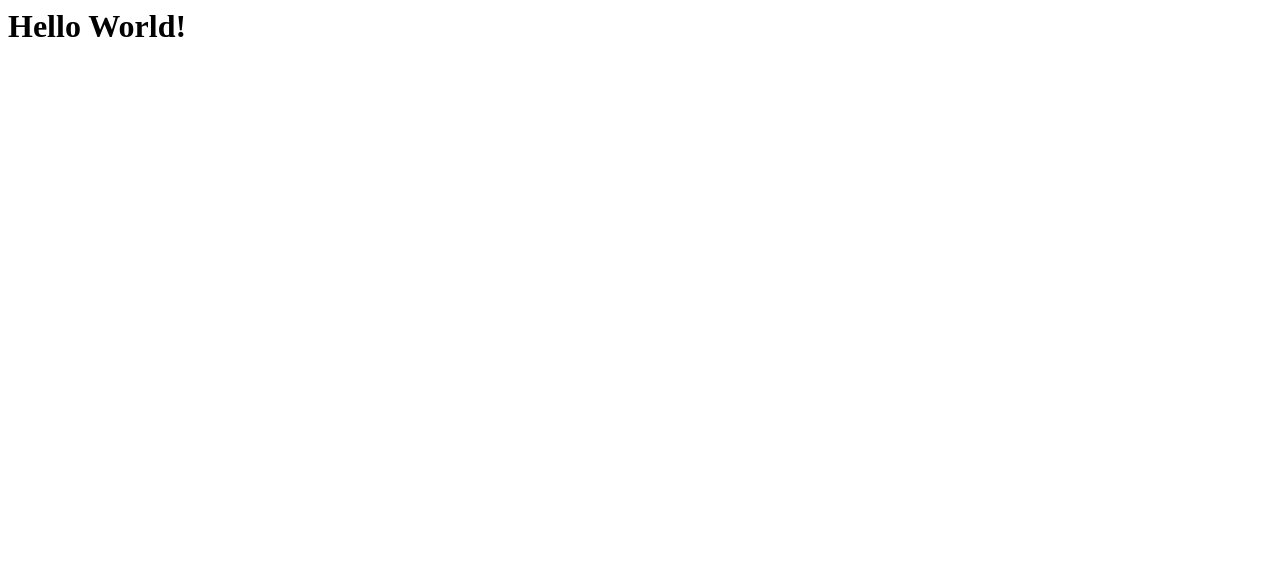
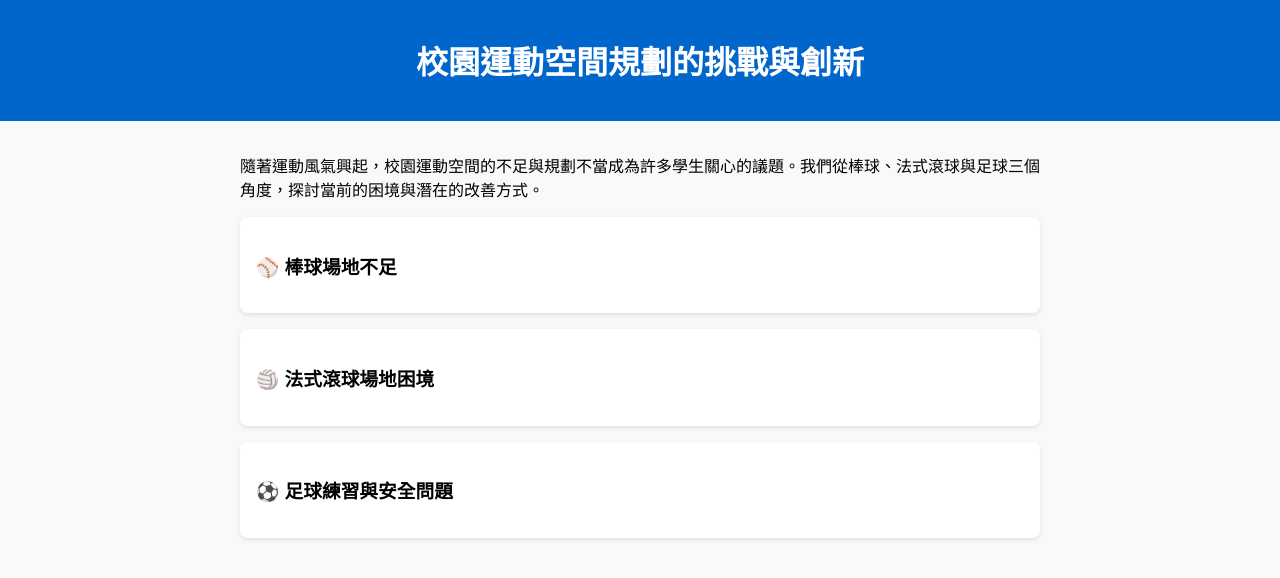
Before and after one commit to nccu1025/nccu0411, a plain HTML site: page index.html in a window 1280 px wide. Drawn offline with Linux system fonts and the light colour scheme.

Commit message:
Add files via upload

```diff
--- a/index.html
+++ b/index.html
@@ -1,8 +1,79 @@
-<html>
-  <head>
-    <title>My Page 1</title>
-  </head>
-  <body>
-    <h1>Hello World!</h1>
-  </body>
+<!DOCTYPE html>
+<html lang="zh-Hant">
+<head>
+  <meta charset="UTF-8">
+  <meta name="viewport" content="width=device-width, initial-scale=1.0">
+  <title>校園運動空間議題</title>
+  <style>
+    body {
+      font-family: sans-serif;
+      margin: 0;
+      padding: 0;
+      background: #f9f9f9;
+    }
+    header {
+      background-color: #0066cc;
+      color: white;
+      padding: 1rem;
+      text-align: center;
+    }
+    main {
+      padding: 1rem;
+      max-width: 800px;
+      margin: auto;
+    }
+    .card {
+      background: white;
+      margin: 1rem 0;
+      padding: 1rem;
+      border-radius: 8px;
+      box-shadow: 0 2px 5px rgba(0,0,0,0.1);
+      cursor: pointer;
+      transition: all 0.3s ease;
+    }
+    .card:hover {
+      background: #eef6ff;
+    }
+    .details {
+      display: none;
+      margin-top: 0.5rem;
+    }
+  </style>
+</head>
+<body>
+  <header>
+    <h1>校園運動空間規劃的挑戰與創新</h1>
+  </header>
+  <main>
+    <p>隨著運動風氣興起，校園運動空間的不足與規劃不當成為許多學生關心的議題。我們從棒球、法式滾球與足球三個角度，探討當前的困境與潛在的改善方式。</p>
+
+    <div class="card" onclick="toggleDetails('baseball')">
+      <h3>⚾ 棒球場地不足</h3>
+      <div class="details" id="baseball">
+        <p>學生李喻哲表示，校內難找到可用空間，常被沒收球具。即使校外場地也多為比賽使用，造成練習空間極度受限。</p>
+      </div>
+    </div>
+
+    <div class="card" onclick="toggleDetails('petanque')">
+      <h3>🏐 法式滾球場地困境</h3>
+      <div class="details" id="petanque">
+        <p>虎尾高中滾球社使用臨時搭建場地，地面凹凸不平、雜草叢生，影響練習與比賽表現。</p>
+      </div>
+    </div>
+
+    <div class="card" onclick="toggleDetails('soccer')">
+      <h3>⚽ 足球練習與安全問題</h3>
+      <div class="details" id="soccer">
+        <p>李秉諾回憶，多年來訓練需自備球門、場地設限。水泥地更在雨天造成高度受傷風險。</p>
+      </div>
+    </div>
+  </main>
+
+  <script>
+    function toggleDetails(id) {
+      const el = document.getElementById(id);
+      el.style.display = el.style.display === 'block' ? 'none' : 'block';
+    }
+  </script>
+</body>
 </html>
```
